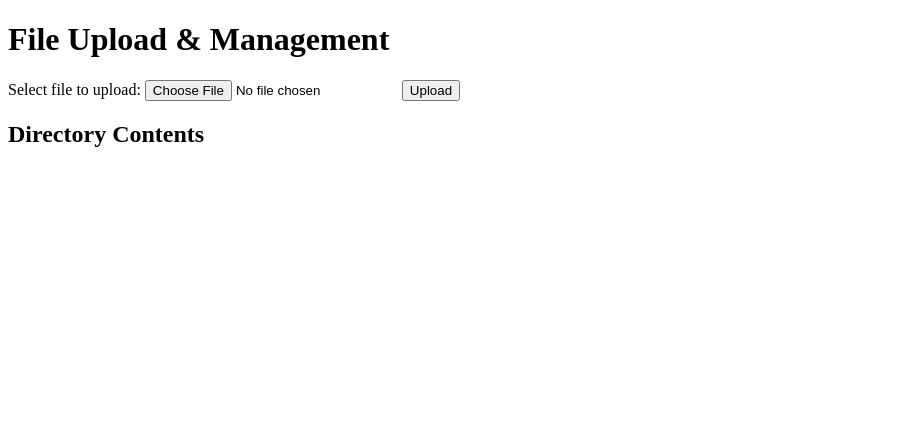
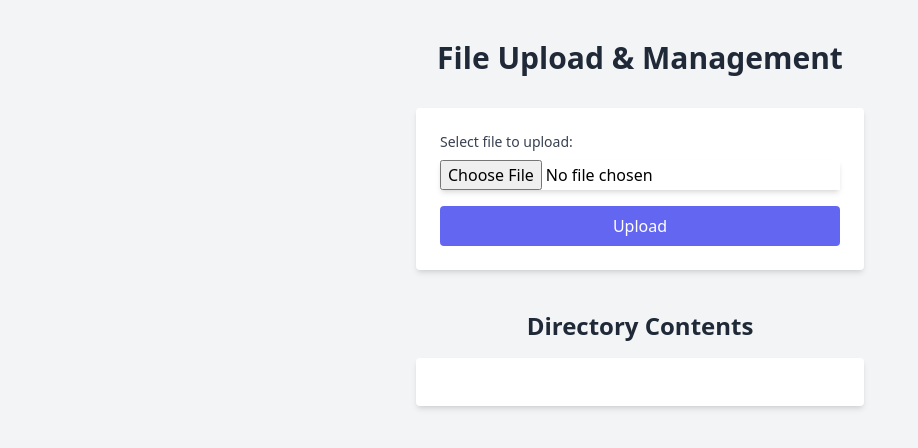
Before and after one commit to flomero/webserv, a plain HTML site: page default/uploadthing/index.html in a window 1280 px wide. Shown: the whole page, without its empty margins (0-918 px from the left). Drawn offline with nearby package versions, Linux system fonts and the light colour scheme; no server answers.

Commit message:
better ui

```diff
--- a/default/uploadthing/index.html
+++ b/default/uploadthing/index.html
@@ -5,19 +5,22 @@
 	<meta charset="UTF-8">
 	<meta name="viewport" content="width=device-width, initial-scale=1.0">
 	<title>File Upload & Management</title>
+	<script src="https://cdn.tailwindcss.com"></script>
 </head>
 
-<body>
-	<h1>File Upload & Management</h1>
+<body class="bg-gray-100 min-h-screen flex flex-col items-center py-10">
+	<h1 class="text-3xl font-bold mb-8 text-gray-800">File Upload & Management</h1>
 
-		<form onsubmit="uploadFile(event)">
-			<label for="fileInput">Select file to upload:</label>
-			<input type="file" id="fileInput" name="file">
-			<button type="submit">Upload</button>
+	<form onsubmit="uploadFile(event)" class="bg-white p-6 rounded shadow-md w-full max-w-md">
+		<label for="fileInput" class="block text-sm font-medium text-gray-700 mb-2">Select file to upload:</label>
+		<input type="file" id="fileInput" name="file"
+			class="block w-full border-gray-300 shadow-md mb-4 focus:ring-indigo-500 focus:border-indigo-500">
+		<button type="submit"
+			class="w-full bg-indigo-500 text-white py-2 px-4 rounded hover:bg-indigo-600 focus:outline-none focus:ring-2 focus:ring-indigo-400">Upload</button>
 	</form>
 
-	<h2>Directory Contents</h2>
-	<ul id="fileList"></ul>
+	<h2 class="text-2xl font-semibold mt-10 mb-4 text-gray-800">Directory Contents</h2>
+	<ul id="fileList" class="bg-white p-6 rounded shadow-md w-full max-w-md space-y-4"></ul>
 
 	<script>
 		const cgiScript = "/uploadthing/filemanager.py";
@@ -31,13 +34,17 @@
 
 			files.forEach(file => {
 				const listItem = document.createElement('li');
+				listItem.className = "flex justify-between items-center p-2 border rounded-md bg-gray-50 hover:bg-gray-100";
+
 				const link = document.createElement('a');
 				link.href = `/uploadthing/uploads/${file}`;
 				link.textContent = file;
+				link.className = "text-indigo-500 hover:underline";
 				listItem.appendChild(link);
 
 				const deleteButton = document.createElement('button');
 				deleteButton.textContent = 'Delete';
+				deleteButton.className = "bg-red-500 text-white py-1 px-3 rounded hover:bg-red-600 focus:outline-none focus:ring-2 focus:ring-red-400";
 				deleteButton.onclick = async () => {
 					if (confirm(`Are you sure you want to delete ${file}?`)) {
 						await fetch(`/uploadthing/uploads/${file}`, { method: 'DELETE' });
```
Lines whose indentation alone changed are shown as unchanged.
